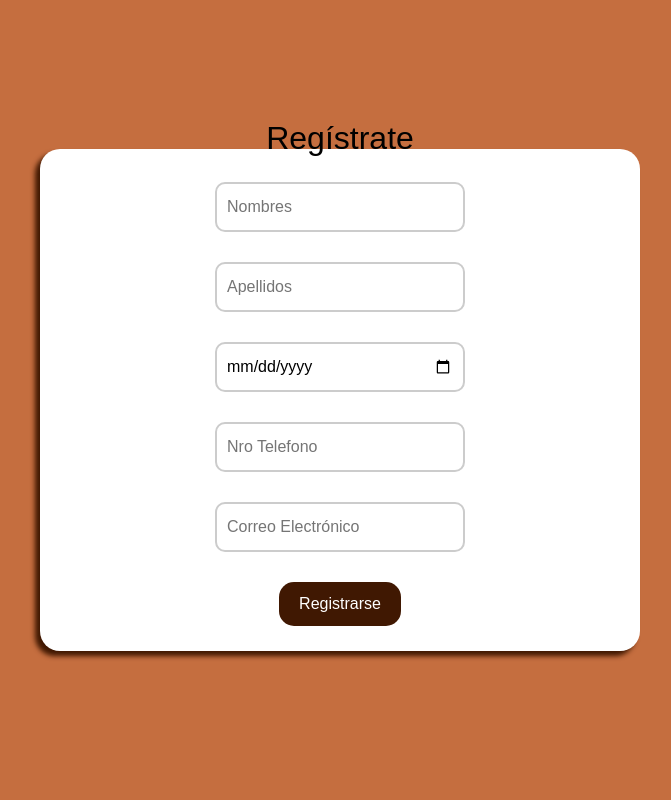
After one commit to FranckCV/web_encomiendas, a Flask app: page /sign_up in a window 1280 px wide. The commit adds this page. Shown: the whole page, without its empty margins (300-971 px from the left). Run offline with Flask 3, Linux system fonts and the light colour scheme; some libraries are stand-ins or nearby versions.

Commit message:
2025_04_10

```diff
--- a/main.py
+++ b/main.py
@@ -10,10 +10,26 @@ from datetime import datetime, date
 app = Flask(__name__, template_folder='templates')
 
 
-@app.route("/")
+@app.route("/index")
 def index():
     return render_template("index.html")
 
 
+@app.route("/")
+@app.route("/login")
+def login():
+    return render_template("login_2.html")
+
+
+@app.route("/login_2")
+def login_2():
+    return render_template("login_2.html")
+
+
+@app.route("/sign_up")
+def sign_up():
+    return render_template("sign_up.html")
+
+
 if __name__ == "__main__":
     app.run(host='0.0.0.0', port=8000, debug=True)
--- a/static/css/common_styles/common_style.css
+++ b/static/css/common_styles/common_style.css
@@ -1,53 +1,35 @@
 :root {
-    /* --height-header1: 8vh; */
-    /* --height-header2: 10vh; */
-    /* --height-nav: 10vh; */
-    /* --height-main-header: calc( var(--height-header1) + var(--height-header2) + var(--height-nav)); */
+    --color-base: #b34306;
+    --color1: color-mix(in srgb, var(--color-base) 100%, #e6e6e6 0%);
+    --color2: color-mix(in srgb, var(--color-base) 100%, #ffffff 30%);
+    /* --color2: var(--color-base);  */
+    --color3: color-mix(in srgb, var(--color1) 100%, black 30%);
+    --color4: color-mix(in srgb, var(--color1) 50%, black 90%);
+    --color5: color-mix(in srgb, var(--color1) 70%, var(--color2) 30%);
+    --color6: color-mix(in srgb, var(--color1) 70%, var(--color3) 90%);
+    --color7: color-mix(in srgb, var(--color1) 70%, var(--color3) 0%);
+    --color8: color-mix(in srgb, var(--color1) 70%, black 50%);
+    --color9: color-mix(in srgb, var(--color1) 40%, white 50%);
+    --color10: color-mix(in srgb, var(--color1) 100%, #cecece 100%);
 
-    /* --size-bubble-cart: 5vw;
-    --size-bubble-cart-tab: 3.5vw;
-    --size-bubble-cart-pc: 2.1vw;
+    --color-background: color-mix(in srgb, #ffffff 30%, white 10%);
 
-    --border-article: 50px;
-    --border-title: 70px;
-    --border-item: 25px;
-    --border-product: 10px;
-    --border-tag: 25px;
-    --border-menu: 10px;
-    --border-radius-element: 5px;
-
-    --font-icon-cel: 20px;
-    --font-icon-tab: 2.5vw;
-    --font-icon-pc: 1.55vw; */
-
-    /* --color1: #0C0A3E;
-    --color2: #1e1c7a;
-    --color3: #fff;
-    --color4: #2756f0;
-    --color5: #218aec;
-    --color6: #ffffff;
-    --color7: #040136;
-    --color8: #02011f;
-    --color9: #3532d3;
-    --color10: #2709ac;
-    --color-title1: #00095c;
-    --color-title2: #00223d;
-    --font1: #000;
-    --font2: #fff;
-    --font3: #fff; */
-
+    --color-tierra: #000;
     --height-header: 20vh;
     --height-footer: 50vh;
     --height-aside: 90vh;
     --height-section: 1vh;
-    --color-background: #2a2b2c;
-    --color1: #006b96;
-    --color2: #002a64;
-    --color3: #c7309a;
-    --color4: #02020e;
 }
-
 
 body {
     font-family: Poppins, sans-serif;
 }
+
+a {
+    text-decoration: none;
+    color: white;
+}
+
+h1 , h2 , p {
+    margin: 0;
+}
--- /dev/null
+++ b/static/css/sign_up.css
@@ -0,0 +1,237 @@
+* {
+    transition: 0.05s ease;
+}
+
+.container_form {
+    display: flex;
+    justify-content: center;
+    align-items: center;
+    min-height: 100vh;
+}
+
+.general_element:not(section) {
+    display: none;
+}
+
+.container_form form {
+    padding-block: 25px;
+    padding-inline: 35px;
+    border-radius: 20px;
+    gap: 25px;
+    display: flex;
+    flex-direction: column;
+    align-items: center;
+    min-width: 30vw;
+}
+
+.form_element {
+    display: flex;
+    align-items: center;
+    gap: 25px;
+    width: 100%;
+}
+
+input,
+button {
+    border-radius: 10px;
+    border: 0;
+}
+
+input,
+input[type="date"] {
+    border: 1px solid var(--color1);
+    height: 50px;
+    width: 250px;
+    padding: 20px;
+    outline: none;
+    font-size: 90%;
+}
+
+.form_element input:only-child {
+    width: 100%;
+}
+
+button {
+    background-color: var(--color4);
+    color: white;
+    padding: 10px;
+    padding-inline: 20px;
+    border-radius: 15px;
+}
+
+button:hover {
+    background-color: var(--color3);
+}
+
+input:focus-visible,
+input[type="date"]:focus-visible {
+    border: 2px solid var(--color2);
+    transition: 0.025s ease-in-out;
+}
+
+a {
+    color: var(--color1);
+}
+
+a:hover {
+    text-decoration: underline;
+}
+
+
+.cont_form_1 {
+    background-color: var(--color1);
+}
+
+.cont_form_2 {
+    background-color: var(--color2);
+}
+
+.cont_form_1 form {
+    background-color: white;
+    color: black;
+    box-shadow: -5px 5px 5px var(--color4);
+}
+
+.cont_form_2 form {
+    background-color: white;
+    color: black;
+    box-shadow: -5px 5px 5px var(--color4);
+}
+
+.par.success input {
+    border-color: #28a745;
+}
+
+.par.error input {
+    border-color: #dc3545;
+}
+
+.par small {
+    color: #dc3545;
+    font-size: 12px;
+    visibility: hidden;
+}
+
+.par.error small {
+    visibility: visible;
+}
+.error-message {
+    color: #dc3545;
+    font-size: 14px;
+    margin-bottom: 10px;
+    text-align: center;
+}
+
+
+
+
+
+:root {
+    --error-color: #dc3545;
+    --success-color: #28a745;
+    --warning-color: #ffc107;
+}
+#photo{
+    background-color: #dc3545;
+}
+.form-field.error input {
+    border-color: var(--error-color);
+}
+
+.form-field.success input {
+    border-color: var(--success-color);
+}
+
+.sign_up_form{
+    padding-inline: 0 !important;
+    padding-top: 0 !important;
+}
+svg{
+    border-top-left-radius: 20px;
+    border-top-right-radius: 20px;
+}
+.form-field small {
+    color: var(--error-color);
+    font-size: 12px;
+    visibility: hidden;
+    position: absolute;
+    bottom: -18px;
+    left: 0;
+    width: 100%;
+    text-align: left;
+}
+
+.form-field {
+    display: flex;
+    flex-direction: column;
+    position: relative;
+    margin-bottom: 5px;
+}
+
+.form-field input {
+    padding: 10px;
+    border: 2px solid #ccc;
+    border-radius: 10px;
+    font-size: 16px;
+    box-sizing: border-box;
+}
+
+.form-field.error small {
+    visibility: visible;
+}
+
+form {
+    max-width: 600px;
+    width: 100%;
+    margin: 0 auto;
+}
+h2 {
+    margin-top: -30px;
+}
+
+
+@media (max-width: 768px) {
+    .sign_up_form{
+        width: 37vh;
+        margin: 0;
+    }
+
+    .form-field input {
+        font-size: 14px;
+    }
+
+    .form-field small {
+        font-size: 10px;
+    }
+
+    button {
+        font-size: 14px;
+        padding: 12px 20px;
+    }
+}
+
+@media (max-width: 480px) {
+    .form-field input {
+        font-size: 12px;
+    }
+
+    .form-field small {
+        font-size: 8px;
+    }
+}
+@media (max-width: 380px) {
+    .form-field input {
+        font-size: 10px;
+        padding: 5px;
+    }
+
+
+    .sign_up_form{
+        width: 45vh;
+        margin: 0;
+    }
+
+    .form-field small {
+        font-size: 8px;
+    }
+}
--- /dev/null
+++ b/templates/sign_up.html
@@ -0,0 +1,47 @@
+{% extends "MAESTRA.html" %}
+
+{% block titulo %}
+Registrate
+{% endblock %}
+{% block estilos %}
+<link rel="stylesheet" href="/static/css/sign_up.css">
+{% endblock %}
+
+{% block contenido %}
+
+<div class="container_form cont_form_2">
+
+    <form class="sign_up_form" action="" method="POST">
+        <!-- <svg xmlns="http://www.w3.org/2000/svg" viewBox="0 0 1440 320">
+            <path fill="#0099ff" fill-opacity="1" d="M0,288L21.8,266.7C43.6,245,87,203,131,165.3C174.5,128,218,96,262,112C305.5,128,349,192,393,229.3C436.4,267,480,277,524,272C567.3,267,611,245,655,218.7C698.2,192,742,160,785,149.3C829.1,139,873,149,916,170.7C960,192,1004,224,1047,224C1090.9,224,1135,192,1178,197.3C1221.8,203,1265,245,1309,250.7C1352.7,256,1396,224,1418,208L1440,192L1440,0L1418.2,0C1396.4,0,1353,0,1309,0C1265.5,0,1222,0,1178,0C1134.5,0,1091,0,1047,0C1003.6,0,960,0,916,0C872.7,0,829,0,785,0C741.8,0,698,0,655,0C610.9,0,567,0,524,0C480,0,436,0,393,0C349.1,0,305,0,262,0C218.2,0,175,0,131,0C87.3,0,44,0,22,0L0,0Z"></path>
+          </svg> -->
+        <h2>Regístrate</h2>
+        <div class="form-field">
+            <input required type="text" id="nombres" name="nombres" placeholder="Nombres">
+            <small></small>
+        </div>
+        <div class="form-field">
+            <input required type="text" id="apellidos" name="apellidos" placeholder="Apellidos">
+            <small></small>
+        </div>
+        <div class="form-field">
+            <input required type="date" id="fecha_nacimiento" name="fecha_nacimiento" placeholder="Fecha de Nacimiento">
+            <small></small>
+        </div>
+        <div class="form-field">
+            <input required type="text" id="telefono" name="telefono" placeholder="Nro Telefono">
+            <small></small>
+        </div>
+        <div class="form-field"><input required type="email" id="email" name="correo" placeholder="Correo Electrónico">
+            <small></small>
+        </div>
+        <button type="submit">Registrarse</button>
+
+    </form>
+</div>
+
+{% endblock %}
+
+{% block scripts %}
+<script src="../../static/js/sign_up.js"></script>
+{% endblock %}
```
Also changed, not shown: static/css/login_2.css (added, +79 -0 lines), static/css/login_form.css (added, +123 -0 lines), templates/login.html (added, +44 -0 lines), templates/login_2.html (added, +43 -0 lines), static/img/logo.png (added).
